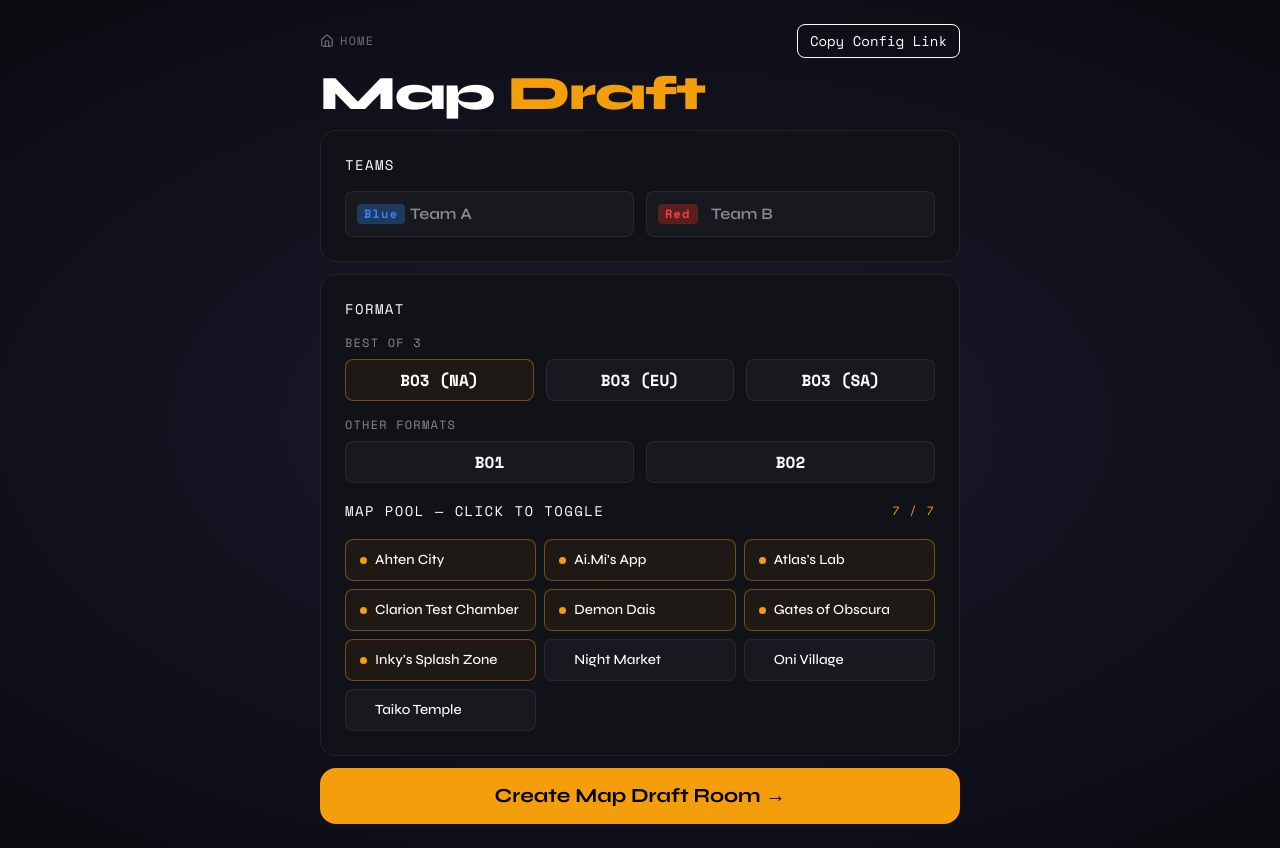
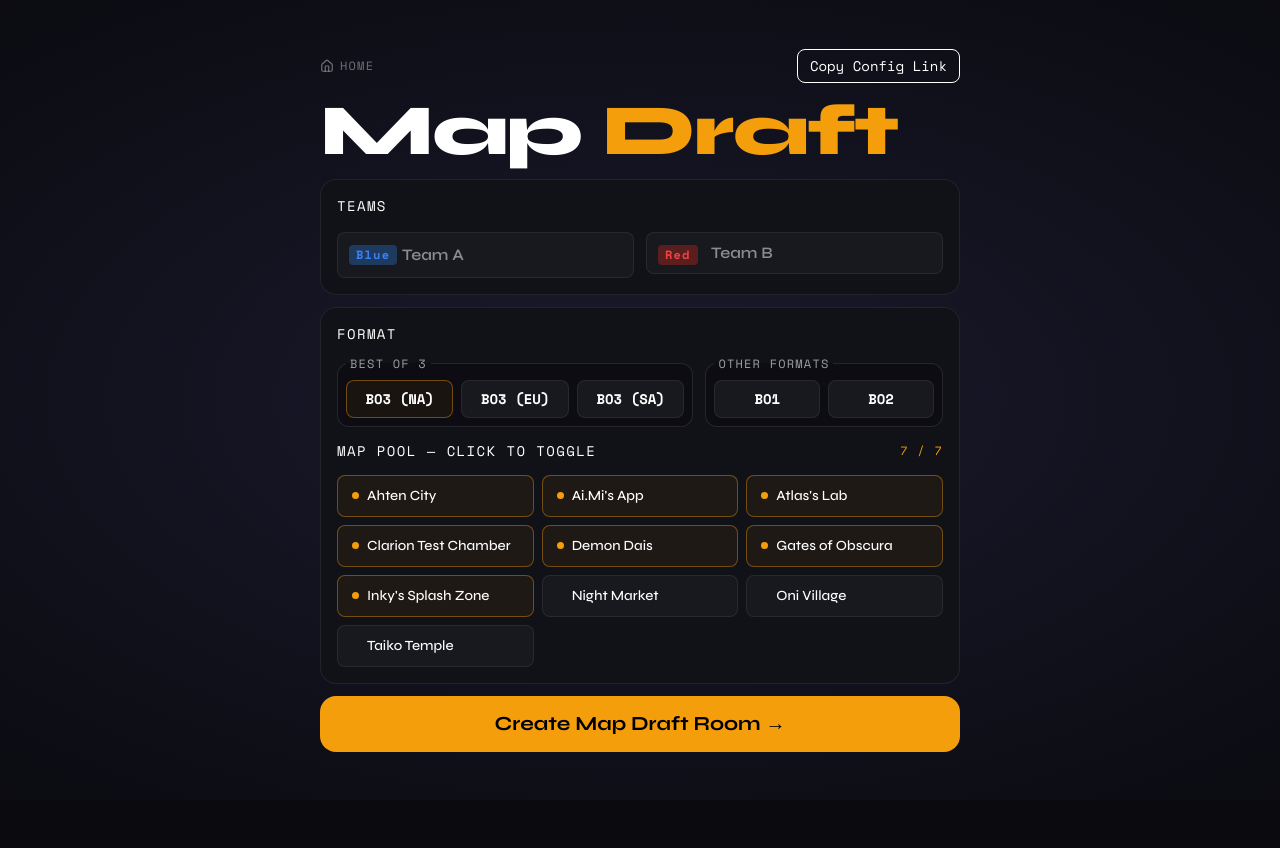
Before and after one commit to abtintabrizi/os-tools, a React (Vite) app in the folder frontend/: page /map-draft in a window 1280 px wide. After the commit the page ends 800 px from the top, so only its background shows below. Built offline with nearby package versions, Linux system fonts and the light colour scheme; no server answers.

Commit message:
UI changes + fix to replays

```diff
--- a/frontend/src/features/common/constants/changelog.ts
+++ b/frontend/src/features/common/constants/changelog.ts
@@ -4,6 +4,13 @@ export interface ChangelogEntry {
 }
 
 export const changelog: ChangelogEntry[] = [
+  {
+    date: "2026-10-10",
+    notes: [
+      "Added the South American best of three map draft format",
+      "Fixed an issue with the replay system not working",
+    ],
+  },
   {
     date: "2026-08-13",
     notes: [
--- a/frontend/src/features/map-drafter/pages/DraftPage.tsx
+++ b/frontend/src/features/map-drafter/pages/DraftPage.tsx
@@ -64,7 +64,10 @@ export default function DraftPage() {
 
   useEffect(() => {
     const params = new URLSearchParams(window.location.search);
-    if (!params.get("room") || !params.get("side")) {
+    if (
+      !params.get("room") ||
+      (!params.get("side") && params.get("replay") !== "1")
+    ) {
       navigate("/map-draft", { replace: true });
     }
   }, []); // eslint-disable-line react-hooks/exhaustive-deps
@@ -188,7 +191,7 @@ export default function DraftPage() {
   const redBadgeClass = "bg-tools-red-dim text-tools-red";
 
   return (
-    <div className="h-screen flex flex-col">
+    <div className="h-dvh flex flex-col overflow-hidden">
       {/* Header */}
       <header className="grid grid-cols-3 px-6 border-b border-white/7 bg-tools-void/70 h-16 items-center shrink-0">
         <div className="flex items-center gap-3">
@@ -278,7 +281,7 @@ export default function DraftPage() {
       </div>
 
       {/* Main body */}
-      <div className="flex flex-row flex-1 overflow-hidden">
+      <div className="flex flex-row flex-1 min-h-0 overflow-hidden">
         {/* Blue sidebar */}
         <div className="p-4 border-r border-white/7 flex flex-col gap-2.5 w-1/6 shrink-0 overflow-y-auto">
           <div
@@ -299,8 +302,8 @@ export default function DraftPage() {
         </div>
 
         {/* Center */}
-        <div className="px-5 pt-5 flex flex-col flex-1">
-          <div className="flex-1 flex flex-col">
+        <div className="px-5 flex flex-col flex-1 min-h-0 min-w-0">
+          <div className="pt-5 flex-1 min-h-0 overflow-y-auto flex flex-col">
             {!bothReady ? (
               <div className="flex flex-col items-center justify-center h-full gap-8">
                 <div className="flex gap-6">
--- a/frontend/src/features/map-drafter/pages/SetupPage.tsx
+++ b/frontend/src/features/map-drafter/pages/SetupPage.tsx
@@ -153,11 +153,11 @@ export default function SetupPage() {
             Copy Config Link
           </button>
         </div>
-        <h1 className="text-5xl font-extrabold leading-none tracking-tight">
+        <h1 className="text-7xl font-extrabold leading-none tracking-tight">
           Map <span className="text-tools-gold">Draft</span>
         </h1>
 
-        <div className="flex flex-col gap-4 bg-tools-carbon border border-white/7 rounded-2xl p-6">
+        <div className="flex flex-col gap-4 bg-tools-carbon border border-white/7 rounded-2xl p-4">
           <div className="text-sm font-mono tracking-widest uppercase">
             Teams
           </div>
@@ -180,7 +180,7 @@ export default function SetupPage() {
                 Red
               </span>
               <input
-                className="w-full bg-tools-graphite border border-white/7 rounded-lg py-2.5 pr-3 pl-16 font-head font-semibold outline-none transition-colors duration-200 focus:border-white/15"
+                className="w-full bg-tools-graphite border border-white/7 rounded-lg py-2 pr-3 pl-16 font-head font-semibold outline-none transition-colors duration-200 focus:border-white/15"
                 type="text"
                 placeholder="Team B"
                 maxLength={24}
@@ -191,17 +191,21 @@ export default function SetupPage() {
           </div>
         </div>
 
-        <div className="flex flex-col gap-4 bg-tools-carbon border border-white/7 rounded-2xl p-6">
+        <div className="flex flex-col gap-3 bg-tools-carbon border border-white/7 rounded-2xl p-4">
           <div className="text-sm font-mono tracking-widest uppercase">
             Format
           </div>
+          <div className="grid gap-3 sm:grid-cols-[3fr_2fr]">
             {FORMAT_GROUPS.map((group) => (
-            <fieldset key={group.label} className="min-w-0">
-              <legend className="mb-2 text-xs font-mono tracking-widest uppercase text-white/50">
+              <fieldset
+                key={group.label}
+                className="min-w-0 rounded-xl border border-white/10 bg-tools-void/60 p-2"
+              >
+                <legend className="px-1 text-xs font-mono tracking-widest uppercase text-white/60">
                   {group.label}
                 </legend>
                 <div
-                className={`grid gap-3 w-full ${group.formats.length === 3 ? "grid-cols-3" : "grid-cols-2"}`}
+                  className={`grid gap-2 w-full ${group.formats.length === 3 ? "grid-cols-3" : "grid-cols-2"}`}
                 >
                   {group.formats.map((seq) => {
                     const selected = seq === bestOf;
@@ -210,7 +214,7 @@ export default function SetupPage() {
                         key={seq}
                         type="button"
                         aria-pressed={selected}
-                      className={`w-full border rounded-lg p-2 font-mono font-semibold transition-colors duration-200 uppercase ${
+                        className={`w-full border rounded-lg px-2 py-2 text-sm font-mono font-semibold transition-colors duration-200 uppercase ${
                           selected
                             ? "border-tools-gold/40 bg-tools-gold/6"
                             : "bg-tools-graphite border-white/7"
@@ -224,6 +228,7 @@ export default function SetupPage() {
                 </div>
               </fieldset>
             ))}
+          </div>
 
           <div className="flex items-center justify-between h-6">
             <div className="text-sm font-mono tracking-widest uppercase">
--- a/frontend/src/features/striker-draft/pages/DraftPage.tsx
+++ b/frontend/src/features/striker-draft/pages/DraftPage.tsx
@@ -67,7 +67,10 @@ export default function DraftPage() {
 
   useEffect(() => {
     const params = new URLSearchParams(window.location.search);
-    if (!params.get("room") || !params.get("side")) {
+    if (
+      !params.get("room") ||
+      (!params.get("side") && params.get("replay") !== "1")
+    ) {
       navigate("/striker-draft", { replace: true });
     }
   }, []); // eslint-disable-line react-hooks/exhaustive-deps
@@ -203,7 +206,7 @@ export default function DraftPage() {
   const redBadgeClass = "bg-tools-red-dim text-tools-red";
 
   return (
-    <div className="h-screen flex flex-col">
+    <div className="h-dvh flex flex-col overflow-hidden">
       {/* Header */}
       <header className="grid grid-cols-3 px-6 border-b border-white/7 bg-tools-void/70 h-16 items-center shrink-0">
         <div className="flex items-center gap-3">
@@ -287,7 +290,7 @@ export default function DraftPage() {
       </div>
 
       {/* Main body */}
-      <div className="flex flex-row flex-1 overflow-hidden">
+      <div className="flex flex-row flex-1 min-h-0 overflow-hidden">
         {/* Blue sidebar */}
         <div className="p-4 border-r border-white/7 flex flex-col gap-2.5 w-1/6 shrink-0">
           <div
@@ -308,8 +311,8 @@ export default function DraftPage() {
         </div>
 
         {/* Center */}
-        <div className="flex flex-col flex-1 overflow-hidden">
-          <div className="flex-1 p-5 flex flex-col min-h-0">
+        <div className="flex flex-col flex-1 min-h-0 min-w-0 overflow-hidden">
+          <div className="flex-1 p-5 flex flex-col min-h-0 overflow-y-auto">
             {!bothReady ? (
               /* Ready up */
               <div className="flex-1 flex flex-col items-center justify-center gap-6">
--- a/frontend/src/features/striker-draft/pages/SetupPage.tsx
+++ b/frontend/src/features/striker-draft/pages/SetupPage.tsx
@@ -198,6 +198,7 @@ export default function SetupPage() {
 
                 return (
                   <button
+                    key={a}
                     type="button"
                     className={classNames(
                       "flex flex-col bg-tools-graphite items-center gap-1 p-2 rounded-lg transition-all duration-150 border ",
```
Also changed, not shown: 2 other files (tests, documents, lock files or other folders). Lines whose indentation alone changed are shown as unchanged.
